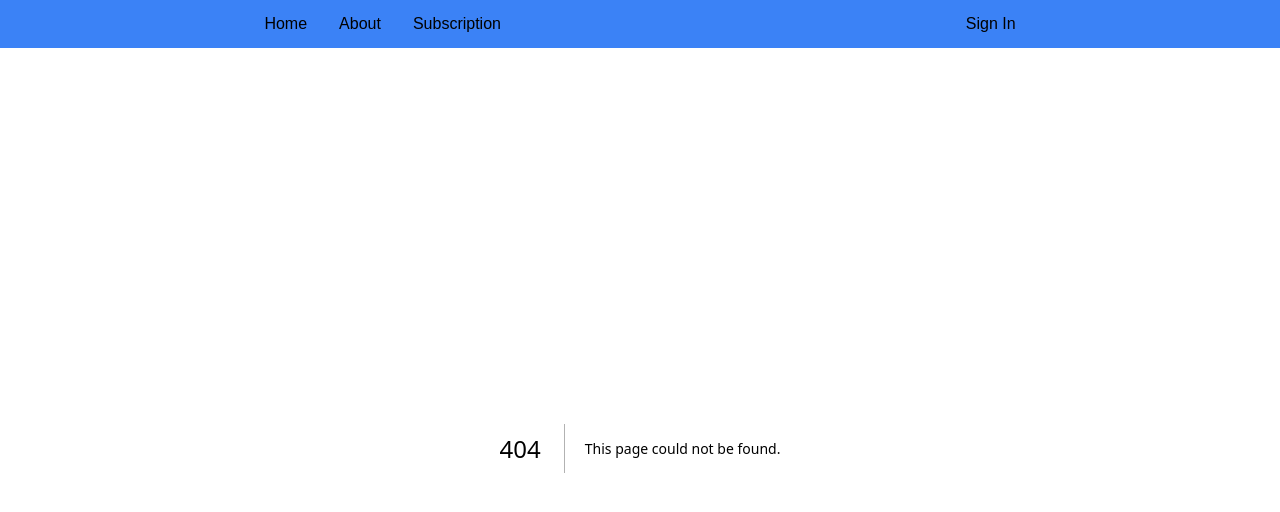
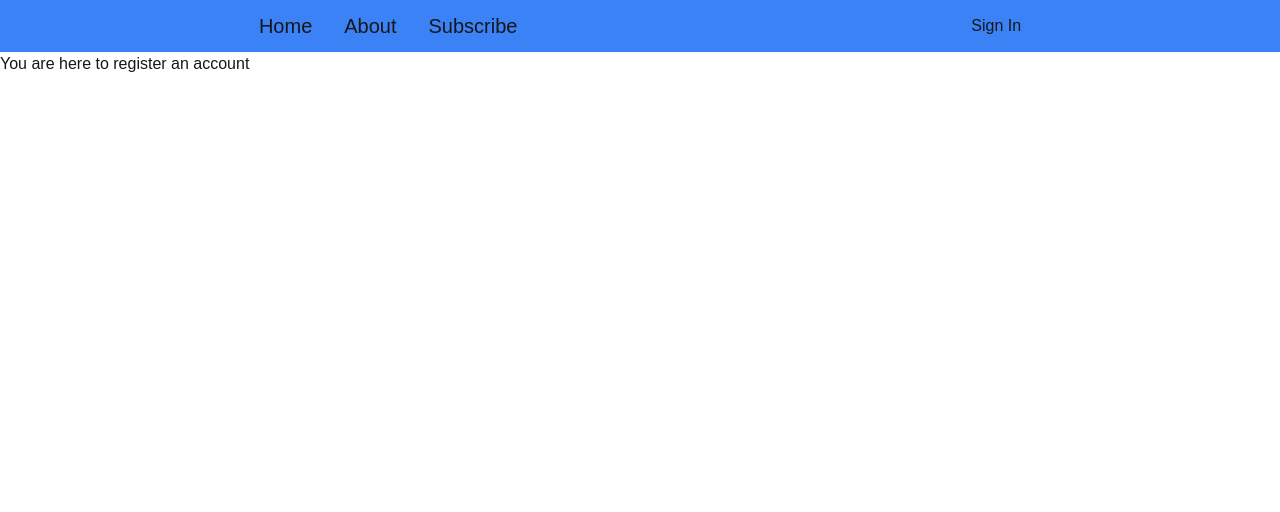
Before and after one commit to kennie-larkson/fullstack-todo-app, a Next.js app: page /auth/register in a window 1280 px wide. Before the commit this address had no page. Shown: the top 512 px of the page. Built offline with nearby package versions, Linux system fonts and the light colour scheme.

Commit message:
created auth routes and moved the list display to a new account page

```diff
--- /dev/null
+++ b/app/account/page.tsx
@@ -0,0 +1,28 @@
+import TodoItemList from "../todoItemList";
+import SearchInput from "../searchInput";
+import SearchButton from "../searchButton";
+import { FaceSmileIcon } from "@heroicons/react/24/outline";
+
+export default function Home() {
+  return (
+    <div className="flex px-6  md:px-40 min-h-screen">
+      <div className="flex flex-col w-full justify-center space-y-6 bg-white text-black text-sm md:text-xl font-normal md:font-semibold font-sans rounded-b-lg md:rounded-none ">
+        <div className="flex items-end justify-center space-x-0 md:space-x-1 my-2 md:my-12 px-1">
+          <div className="flex w-full md:w-3/5">
+            <p className="w-full text-center text-2xl md:text-2xl font-bold font-serif">
+              Never miss out on any of your important activities!
+            </p>
+          </div>
+          <div className="hidden md:flex text-yellow-600">
+            <FaceSmileIcon width={30} height={30} color="" />
+          </div>
+        </div>
+        <div className="flex  justify-center space-x-1 px-3">
+          <SearchInput />
+          <SearchButton />
+        </div>
+        <TodoItemList />
+      </div>
+    </div>
+  );
+}
--- /dev/null
+++ b/app/auth/register/page.tsx
@@ -0,0 +1,3 @@
+export default function AuthRegister() {
+  return <>You are here to register an account</>;
+}
--- /dev/null
+++ b/app/auth/signin/page.tsx
@@ -0,0 +1,3 @@
+export default function AuthSignIn() {
+  return <>This is where you'll enter your auth credentials</>;
+}
--- /dev/null
+++ b/app/auth/signout/page.tsx
@@ -0,0 +1,3 @@
+export default function AuthSignOut() {
+  return <>You are here because you signed out of your account</>;
+}
--- a/app/navbar.tsx
+++ b/app/navbar.tsx
@@ -1,6 +1,27 @@
 "use client";
 
 import React from "react";
+import Link from "next/link";
+
+type NavLinkType = {
+  linkText: string;
+  linkRoute: string;
+};
+
+const navLinks: NavLinkType[] = [
+  {
+    linkText: "Home",
+    linkRoute: "/",
+  },
+  {
+    linkText: "About",
+    linkRoute: "/about",
+  },
+  {
+    linkText: "Subscribe",
+    linkRoute: "auth/register",
+  },
+];
 
 export default function Navbar() {
   const [isLoggedin, setIsLoggedIn] = React.useState<boolean>(false);
@@ -9,11 +30,16 @@ export default function Navbar() {
     <div className="flex items-center justify-evenly md:justify-around space-x-8  py-3 md:px-12 bg-blue-500 border-0 sticky top-0 z-50 ">
       <div className="flex">
         <ul className="flex items-center justify-start md:justify-around space-x-2 md:space-x-8">
-          <li className="flex cursor-pointer  md:hover:font-semibold">Home</li>
-          <li className="flex cursor-pointer  md:hover:font-semibold">About</li>
-          <li className="flex cursor-pointer  md:hover:font-semibold">
-            Subscription
-          </li>
+          {navLinks.map((link) => {
+            return (
+              <li
+                key={link.linkText}
+                className="flex cursor-pointer  md:text-xl  md:hover:font-semibold"
+              >
+                <Link href={link.linkRoute}>{link.linkText}</Link>
+              </li>
+            );
+          })}
         </ul>
       </div>
       <div
@@ -24,7 +50,7 @@ export default function Navbar() {
           setIsLoggedIn((prev) => !prev);
         }}
       >
-        <p>Sign In</p>
+        <Link href="/account">Sign In</Link>
       </div>
       <div
         className={` ${
@@ -34,7 +60,7 @@ export default function Navbar() {
           setIsLoggedIn((prev) => !prev);
         }}
       >
-        <p>Sign Out</p>
+        <Link href="/">Sign Out</Link>
       </div>
     </div>
   );
--- a/app/page.tsx
+++ b/app/page.tsx
@@ -1,13 +1,37 @@
 import TodoItemList from "./todoItemList";
 import SearchInput from "./searchInput";
 import SearchButton from "./searchButton";
-import { FaceSmileIcon } from "@heroicons/react/24/outline";
+import {
+  FolderIcon,
+  DocumentIcon,
+  PencilIcon,
+} from "@heroicons/react/24/outline";
 
 export default function Home() {
   return (
-    <div className="flex px-6  md:px-40 min-h-screen">
-      <div className="flex flex-col w-full justify-center space-y-6 bg-white text-black text-sm md:text-xl font-normal md:font-semibold font-sans rounded-b-lg md:rounded-none ">
-        <div className="flex items-end justify-center space-x-0 md:space-x-1 my-8 md:my-12 px-1">
+    <div className="flex px-6  md:px-10 min-h-screen">
+      <div className="flex flex-col w-full bg-white text-black  font-sans rounded-b-lg md:rounded-none ">
+        <div className="flex flex-col py-8 md:mt-6 bg-blue-500">
+          <div className="flex items-center ">
+            <div className="flex">
+              <p className="text-pretty text-2xl md:text-8xl text-purple-600">
+                Welcome to Secretary
+              </p>
+            </div>
+            <div className="flex text-white">
+              <PencilIcon width={30} height={30} />
+            </div>
+          </div>
+          <div className="flex mt-2 pl-4 md:mt-4 md:ml-4 md:pl-10 ">
+            <p className="text-sm md:text-lg text-slate-200">
+              Onboard your own personal digital assistant. Declutter your head
+              for the fun things and intuitive tasks while your secretary
+              handles the mundane and repetitive.{" "}
+            </p>
+          </div>
+        </div>
+
+        {/* <div className="flex items-end justify-center space-x-0 md:space-x-1 my-2 md:my-12 px-1">
           <div className="flex w-full md:w-3/5">
             <p className="w-full text-center text-2xl md:text-2xl font-bold font-serif">
               Never miss out on any of your important activities!
@@ -21,7 +45,7 @@ export default function Home() {
           <SearchInput />
           <SearchButton />
         </div>
-        <TodoItemList />
+        <TodoItemList /> */}
       </div>
     </div>
   );
```
